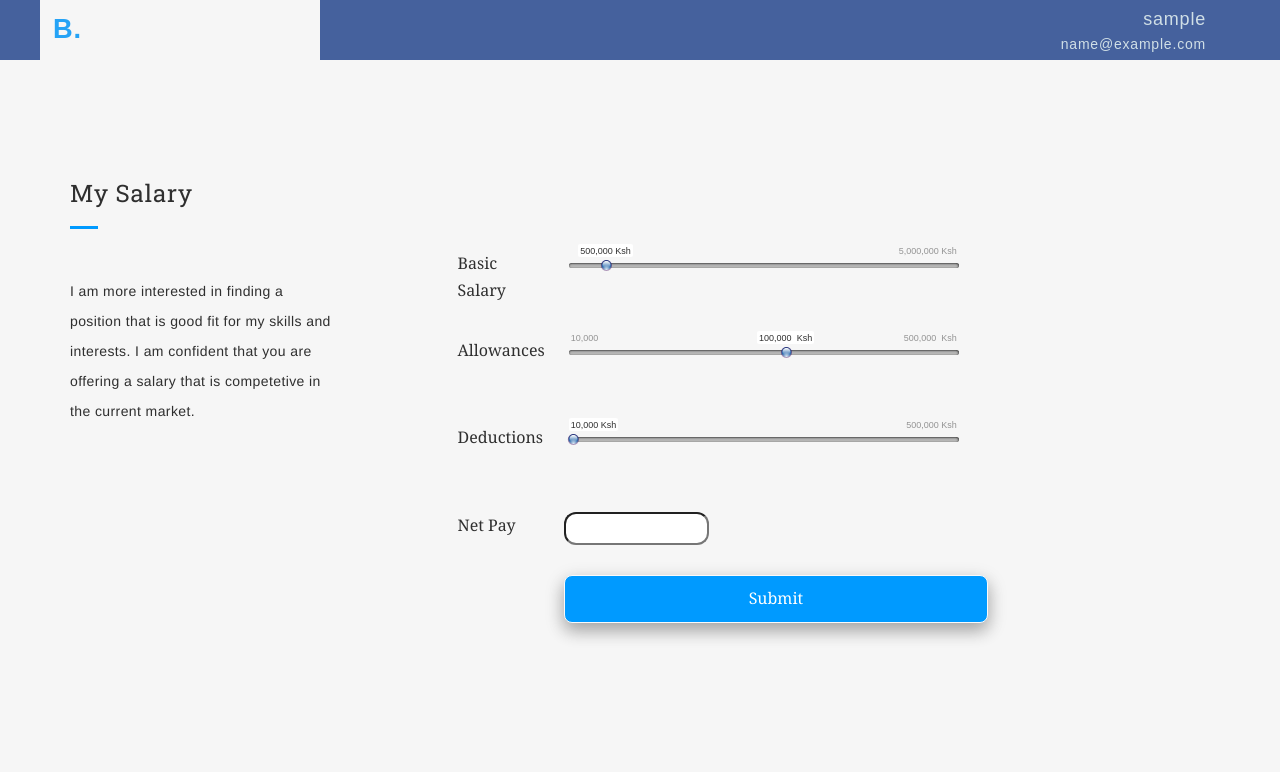
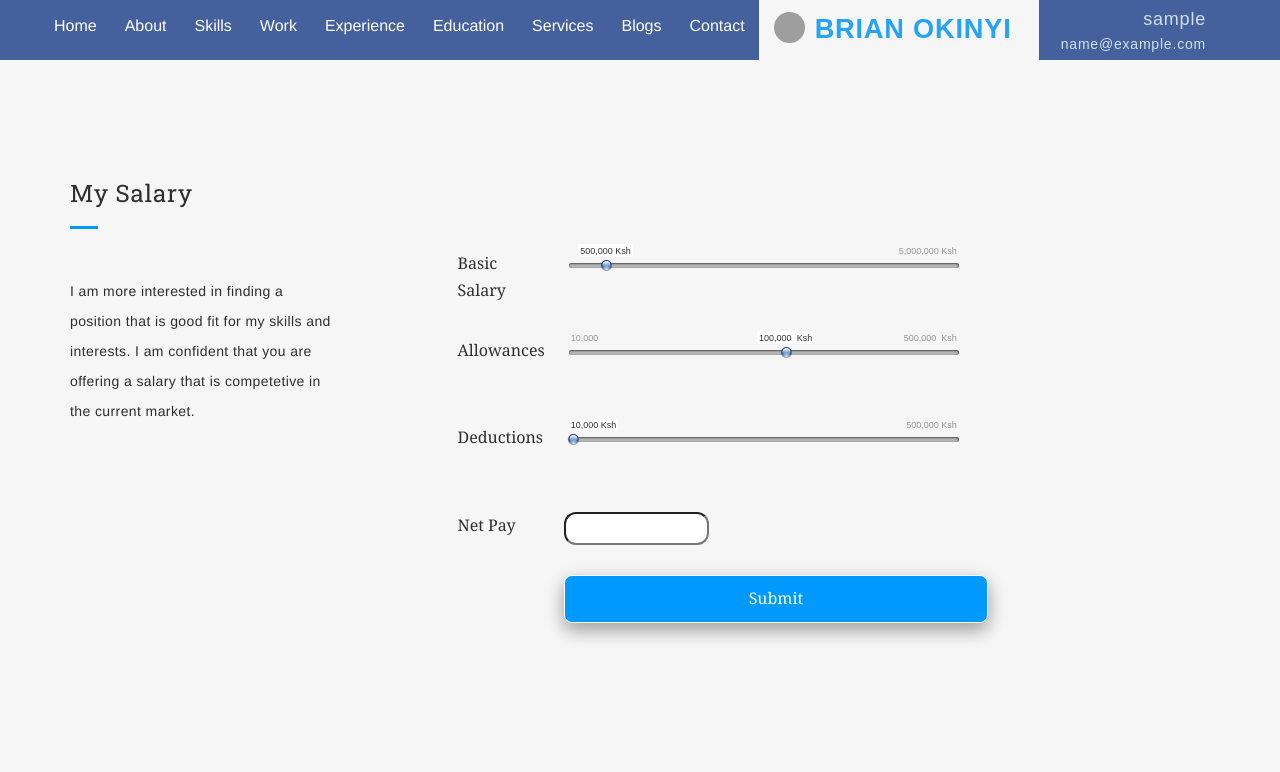
Before and after one commit to brianokinyi/my_portfolio, a PHP site: page /employer.php in a window 1280 px wide. Shown: the top 772 px of the page. Run offline with PHP 8.4, Linux system fonts and the light colour scheme; the visitor is signed in with stand-in values (Sample User, id 1); some libraries are stand-ins or nearby versions; grey boxes are pictures that could not be loaded.

Commit message:
finisher

```diff
--- a/employer.php
+++ b/employer.php
@@ -65,8 +65,21 @@
     <!-- header starts here -->
   <div id="fb-bar">
     <div id="fb-frame">
-      <div id="logo">
-        <a href="index.html"><h2>B.</h2></a>
+      <div class="myList3">
+          <ul>
+            <li><a href="index.html#home">Home</a></li>
+            <li><a href="index.html#about">About</a></li>
+            <li><a href="skills.html">Skills</a></li>
+            <li><a href="work.html">Work</a></li>
+            <li><a href="experience.html">Experience</a></li>
+            <li><a href="education.html">Education</a></li>
+            <li><a href="services.html">Services</a></li>
+            <li><a href="blog.html">Blogs</a></li>
+            <li><a href="contact.html">Contact</a></li>
+          </ul>
+        </div>
+        <div id="logo">
+        <a href="#" title="Home"><img src="images/brian.jpg"><h2>Brian Okinyi</h2></a>
       </div>
       <div class="user">
         <h4><span><?php echo $_SESSION['username'];?></span></h4><br>
```
